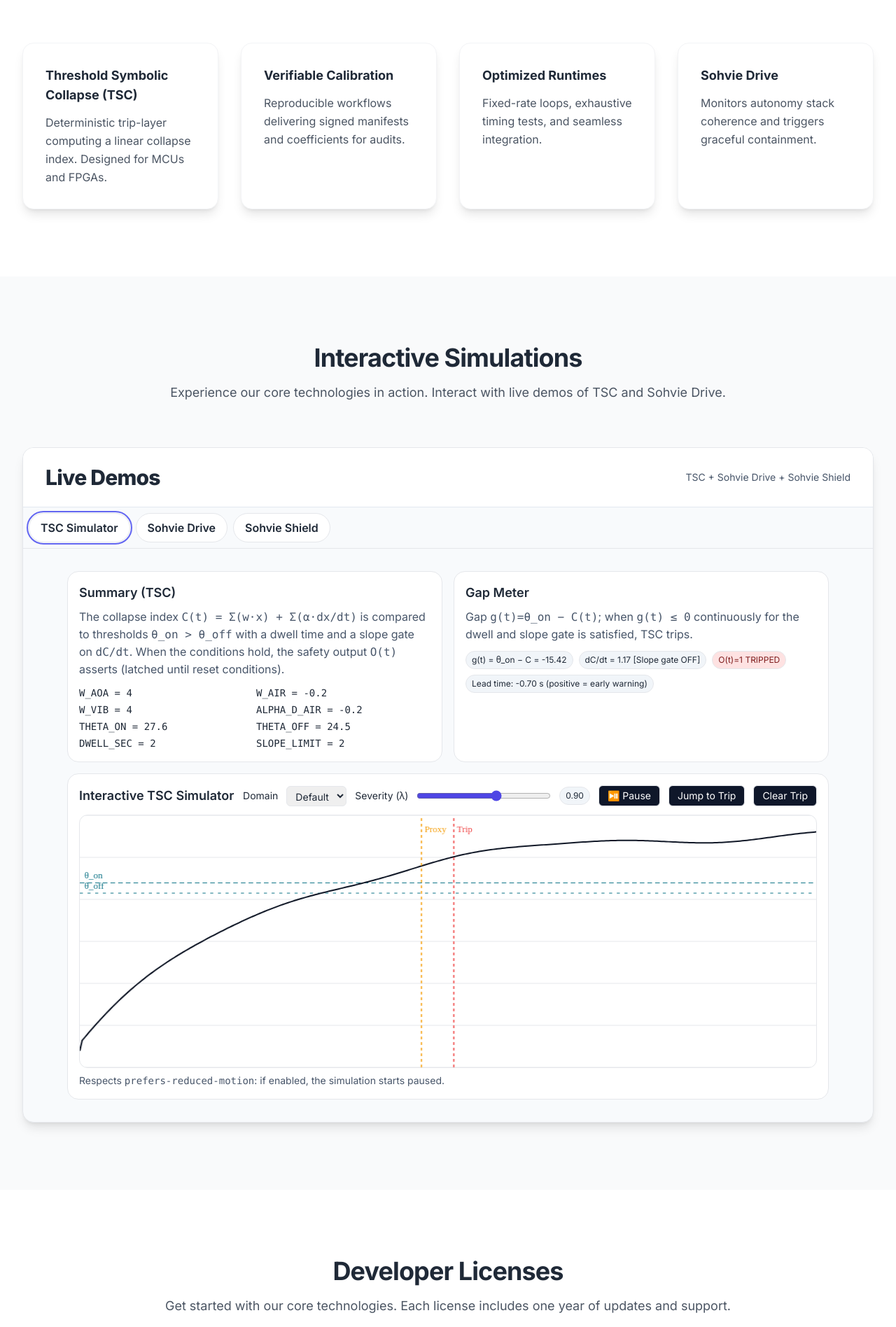
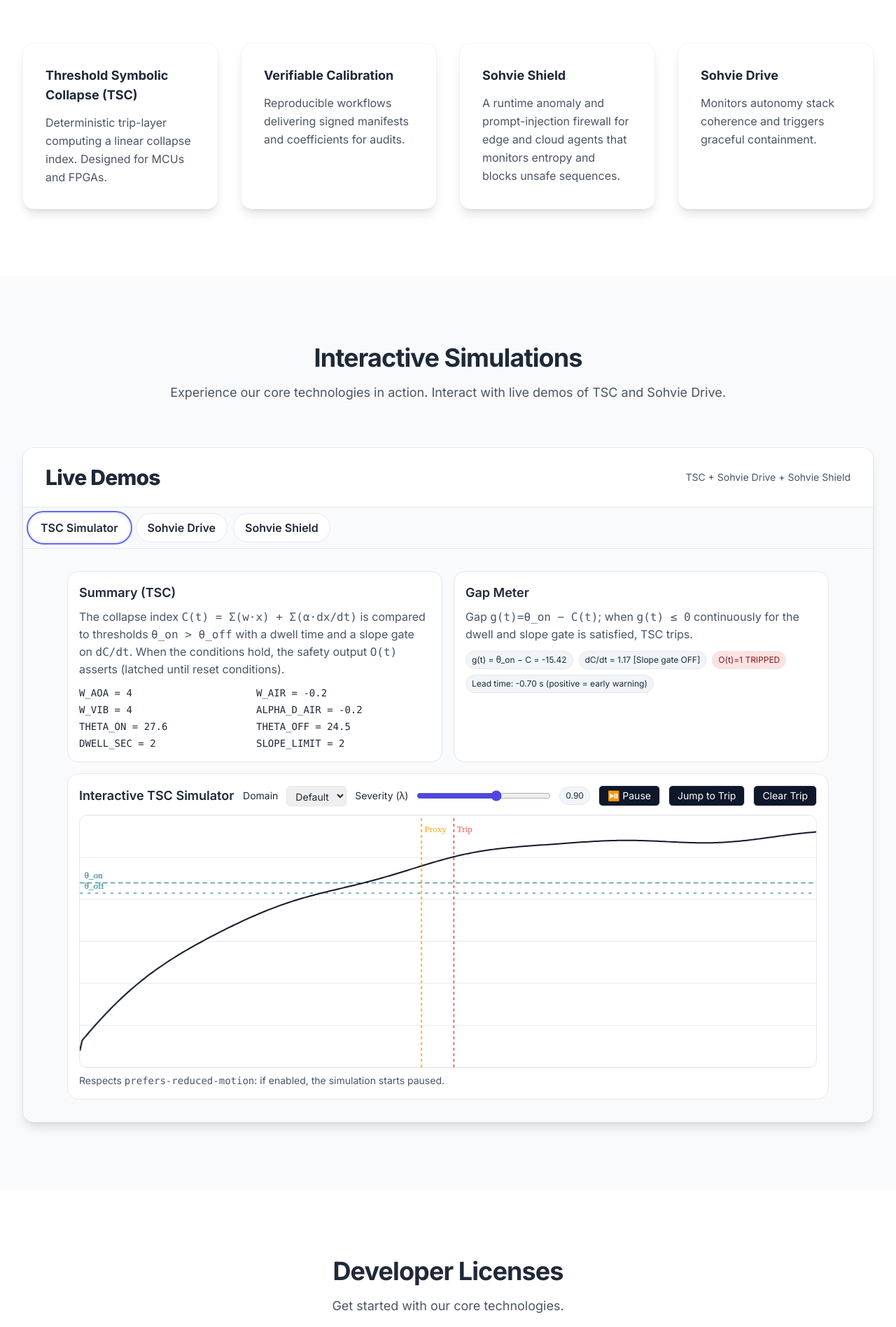
Before and after one commit to Lioren-Technologies/html-starter, a website: page index.html in a window 1280 px wide. Shown: the part 824-2720 px from the top of the page at 70% size. Drawn offline with nearby package versions, Linux system fonts and the light colour scheme; files whose address does not match are found by name.

Commit message:
Update index.html

```diff
--- a/index.html
+++ b/index.html
@@ -115,8 +115,8 @@
 <p class="text-gray-600 leading-relaxed flex-grow">Reproducible workflows delivering signed manifests and coefficients for audits.</p>
 </article>
 <article class="bg-white p-8 rounded-2xl shadow-lg border border-gray-100 h-full flex flex-col">
-<h3 class="text-lg font-bold mb-3">Optimized Runtimes</h3>
-<p class="text-gray-600 leading-relaxed flex-grow">Fixed-rate loops, exhaustive timing tests, and seamless integration.</p>
+<h3 class="text-lg font-bold mb-3">Sohvie Shield</h3>
+<p class="text-gray-600 leading-relaxed flex-grow">A runtime anomaly and prompt-injection firewall for edge and cloud agents that monitors entropy and blocks unsafe sequences.</p>
 </article>
 <article class="bg-white p-8 rounded-2xl shadow-lg border border-gray-100 h-full flex flex-col">
 <h3 class="text-lg font-bold mb-3">Sohvie Drive</h3>
@@ -365,7 +365,7 @@
   <div class="mx-auto max-w-7xl px-4 sm:px-6 lg:px-8">
     <div class="text-center">
       <h2 class="text-3xl font-bold tracking-tight sm:text-4xl">Developer Licenses</h2>
-      <p class="mt-4 text-lg text-gray-600">Get started with our core technologies. Each license includes one year of updates and support.</p>
+      <p class="mt-4 text-lg text-gray-600">Get started with our core technologies.</p>
     </div>
     <div class="mt-16 grid md:grid-cols-2 lg:grid-cols-3 gap-8">
 
@@ -376,7 +376,6 @@
         <ul class="text-gray-600 mb-8 text-left space-y-2 flex-grow">
           <li>• Deterministic trip-layer for MCUs.</li>
           <li>• Verifiable calibration workflows.</li>
-          <li>• Includes 1 year of updates & support.</li>
         </ul>
         <a href="#" class="inline-flex items-center justify-center rounded-md bg-indigo-600 px-6 py-3 font-semibold text-white shadow-sm cta-glow">Buy TSC License</a>
       </article>
@@ -388,7 +387,6 @@
         <ul class="text-gray-600 mb-8 text-left space-y-2 flex-grow">
           <li>• Autonomy stack coherence monitoring.</li>
           <li>• Graceful containment and fail-safes.</li>
-          <li>• Includes 1 year of updates & support.</li>
         </ul>
         <a href="#" class="inline-flex items-center justify-center rounded-md bg-indigo-600 px-6 py-3 font-semibold text-white shadow-sm cta-glow">Buy Sohvie Drive License</a>
       </article>
@@ -400,7 +398,6 @@
         <ul class="text-gray-600 mb-8 text-left space-y-2 flex-grow">
           <li>• Symbolic AI firewall for edge/cloud.</li>
           <li>• Anomaly and prompt-injection defense.</li>
-          <li>• Includes 1 year of updates & support.</li>
         </ul>
         <a href="#" class="inline-flex items-center justify-center rounded-md bg-indigo-600 px-6 py-3 font-semibold text-white shadow-sm cta-glow">Buy Sohvie Shield License</a>
       </article>
```
